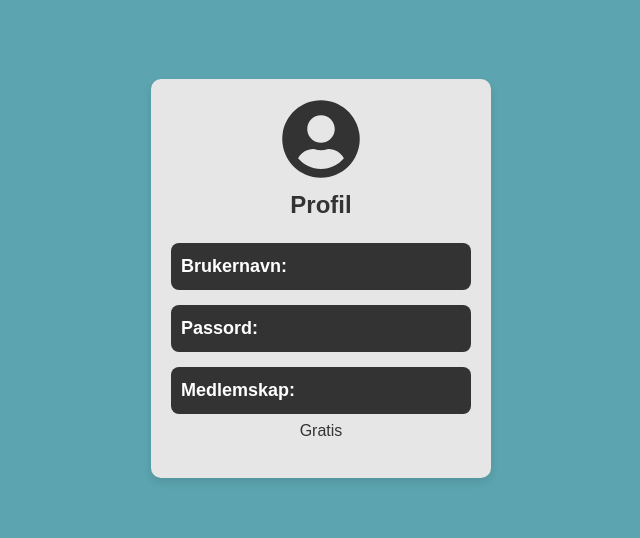
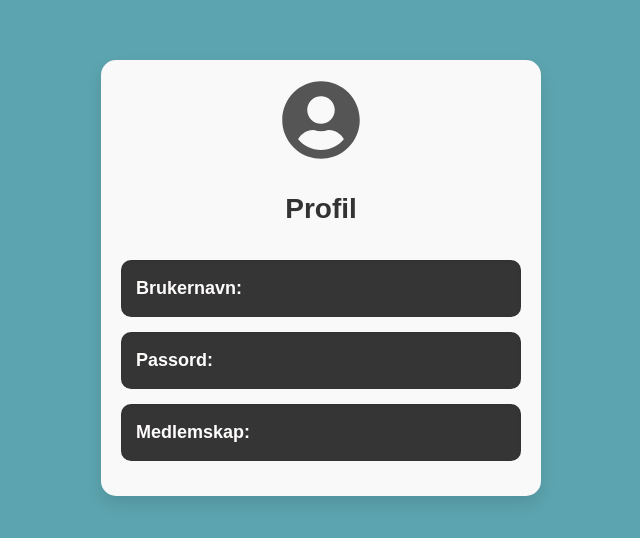
Before and after one commit to abdulhadi002/Software-Engineering2024, a React (Vite) app in the folder front_end/: page /profile in a window 1280 px wide. Shown: the part 122-660 px from the top of the page, without its empty margins (319-959 px from the left). Built offline with nearby package versions, Linux system fonts and the light colour scheme.

Commit message:
fixes på css i profile

```diff
--- a/front_end/src/components/Profile.tsx
+++ b/front_end/src/components/Profile.tsx
@@ -12,7 +12,7 @@ const Profile: React.FC<ProfileProps> = ({ username, password, membership }) =>
   return (
     <div className="profile-container">
       <div className="profile-icon">
-        <FaUserCircle size={80} style={{ color: '#333' }} />
+        <FaUserCircle size={80} style={{ color: '#555' }} />
       </div>
       <div className="profile-header">Profil</div>
       <div className="profile-item">
@@ -25,7 +25,7 @@ const Profile: React.FC<ProfileProps> = ({ username, password, membership }) =>
       </div>
       <div className="profile-item">
         <span className="profile-label">Medlemskap:</span>
-        <div className="profile-value">{membership || 'Gratis'}</div>
+        <div className="profile-value">{membership}</div>
       </div>
     </div>
   );
--- a/front_end/src/styles/Profile.css
+++ b/front_end/src/styles/Profile.css
@@ -1,38 +1,45 @@
-/* Profile.css */
 .profile-container {
-    width: 300px;
+  width: 400px;
   margin: 50px auto;
   padding: 20px;
-    background-color: #e6e6e6; /* Lysere bakgrunn */
-    border-radius: 10px;
-    box-shadow: 0 4px 8px rgba(0, 0, 0, 0.1);
+  background-color: #f9f9f9;
+  border-radius: 15px;
+  box-shadow: 0 8px 16px rgba(0, 0, 0, 0.1);
   text-align: center;
 }
 
+.profile-icon {
+  margin-bottom: 20px;
+}
+
 .profile-header {
-    font-size: 24px;
+  font-size: 28px;
   font-weight: bold;
-    margin-bottom: 20px;
+  margin-bottom: 30px;
   color: #333;
 }
 
 .profile-item {
+  display: flex;
+  justify-content: space-between;
+  align-items: center;
+  background-color: #353535;
+  padding: 15px;
+  border-radius: 10px;
   margin-bottom: 15px;
+  box-shadow: inset 0 1px 3px rgba(0, 0, 0, 0.1);
 }
 
 .profile-label {
-    display: block;
   font-size: 18px;
   font-weight: bold;
-    color: #ffffff;
-    background-color: #333; /* Mørkere bakgrunn for label */
-    padding: 10px;
-    border-radius: 8px;
-    text-align: left;
+  color: #fffcfc;
 }
 
 .profile-value {
-    font-size: 16px;
-    color: #333;
-    margin-top: 5px;
+  font-size: 18px;
+  color: #fffbfb;
+  padding-left: 15px;
+  flex-shrink: 0;
+  font-weight: normal;
 }
```
Lines whose indentation alone changed are shown as unchanged.
